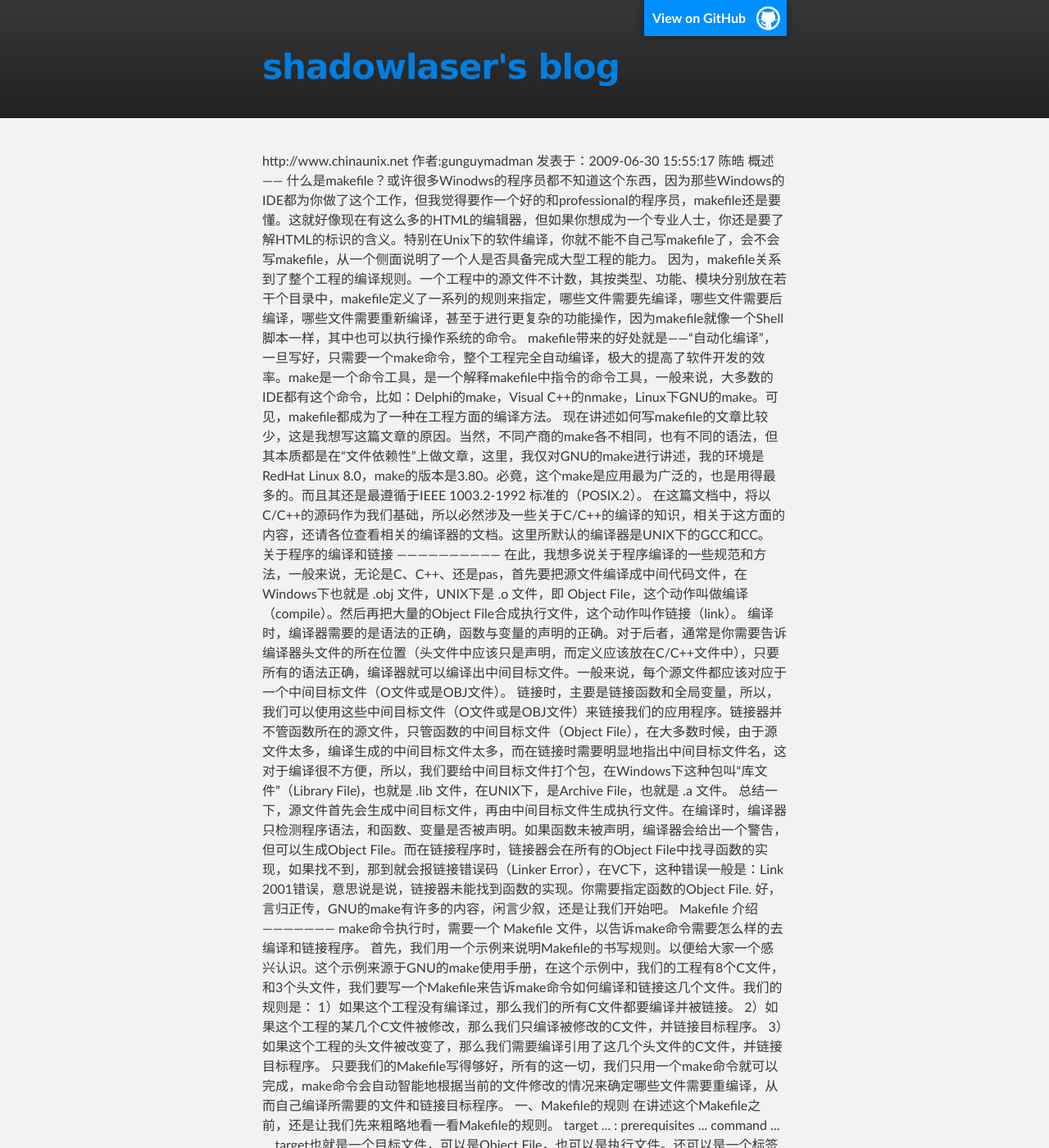
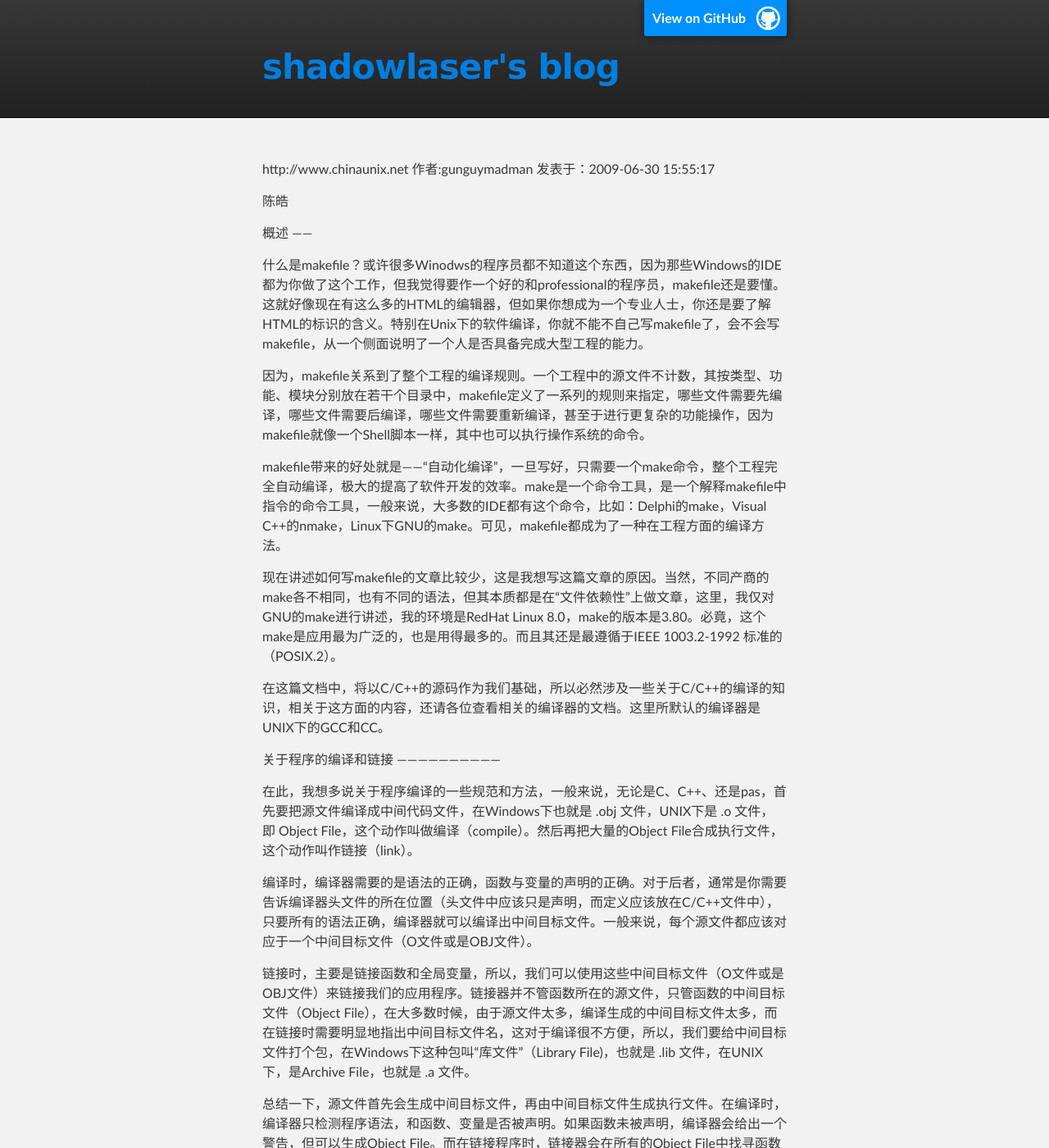
Before and after one commit to shadowlaser/blog, a Jekyll site: the page built from _posts/2013-04-20-study-make-file-follow-me.md, in a window 1280 px wide and 1400 px high. Shown: the whole window at 82% size. Built offline with Jekyll 4.4.1, drawn with Linux system fonts in a browser that asks for light colours; some of the changed text lies outside the part shown.

Commit message:
modify article

```diff
--- a/_posts/2013-04-20-study-make-file-follow-me.md
+++ b/_posts/2013-04-20-study-make-file-follow-me.md
@@ -3,7 +3,7 @@ layout: post
 title: 跟我一起写 Makefile
 ---
 
-<section>
+
 http://www.chinaunix.net 作者:gunguymadman  发表于：2009-06-30 15:55:17
 
 陈皓
@@ -2449,4 +2449,3 @@ make的参数"-r"或"-no-builtin-rules"也会使用得默认的后缀列表为
 最后，还是利用这个后序，介绍一下自己。我目前从事于所有Unix平台下的软件研发，主要是做分布式计算/网格计算方面的系统产品软件，并且我对于下一代的计算机革命——网格计算非常地感兴趣，对于分布式计算、P2P、Web Service、J2EE技术方向也很感兴趣，同时，对于项目实施、团队管理、项目管理也小有心得，希望同样和我战斗在“技术和管理并重”的阵线上的年轻一代，能够和我多多地交流。我的MSN是：haoel@hotmail.com（常用），QQ是：753640（不常用）。（注：请勿给我MSN的邮箱发信，由于hotmail的垃圾邮件导致我拒收这个邮箱的所有来信）
 
 我欢迎任何形式的交流，无论是讨论技术还是管理，或是其它海阔天空的东西。除了政治和娱乐新闻我不关心，其它只要积极向上的东西我都欢迎！
-</section>
```
